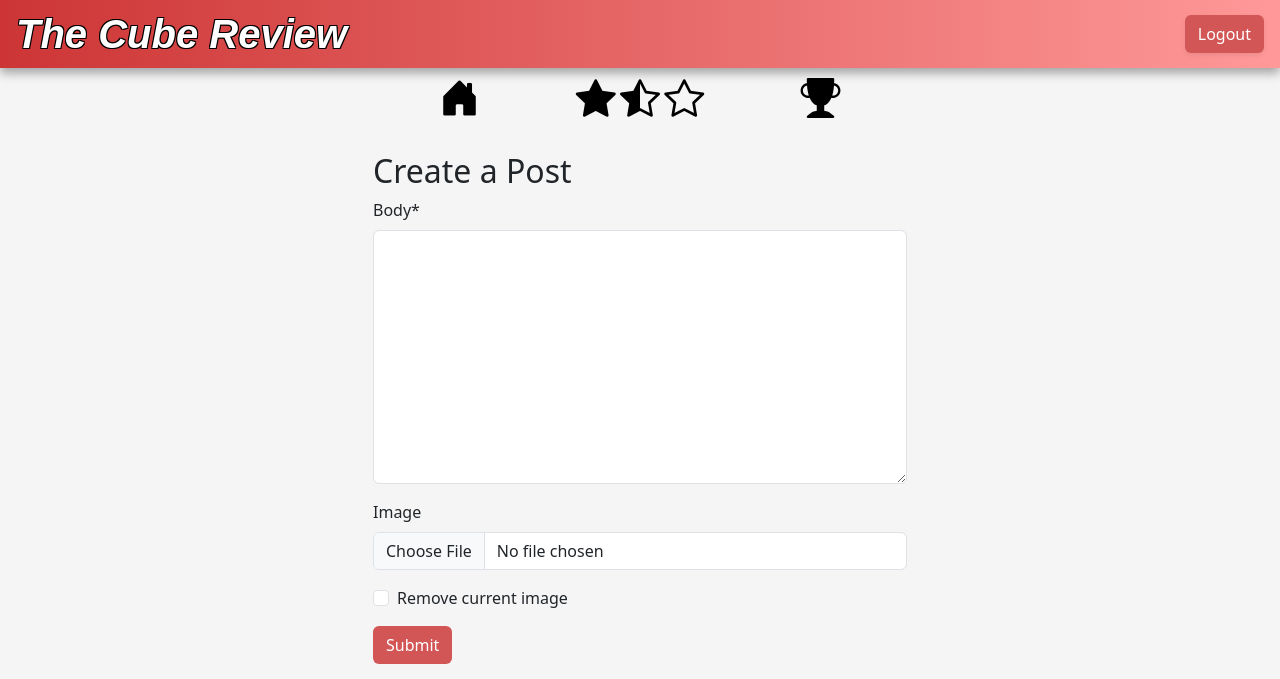
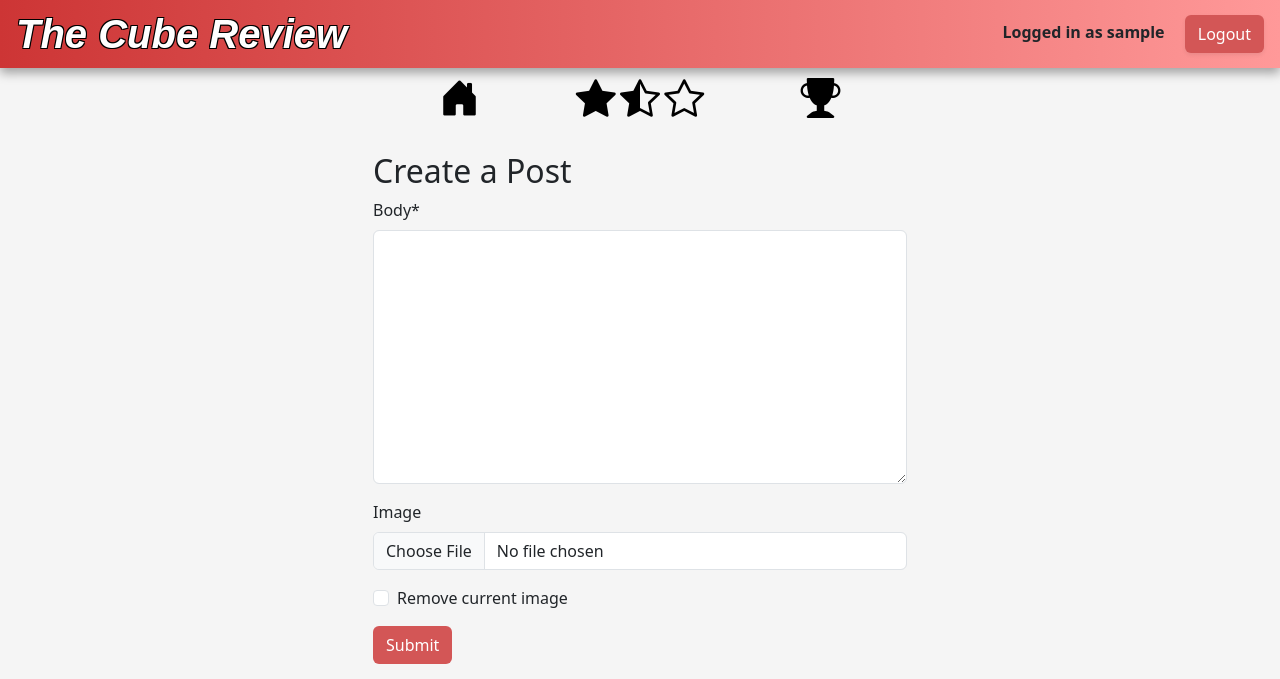
Before and after one commit to arun-dhanjal/the_cube_review, a Django app: page /create/ in a window 1280 px wide. Shown: the top 679 px of the page. Run offline with Django 4.2, Linux system fonts and the light colour scheme; the visitor is signed in with stand-in values (Sample User, id 1); some libraries are stand-ins or nearby versions.

Commit message:
Add text next to Logout button to show who you are logged in as

```diff
--- a/templates/base.html
+++ b/templates/base.html
@@ -19,6 +19,7 @@
         <a class="navbar-brand" href="{% url 'feed' %}"><i>The Cube Review</i></a>
         <div class="ms-auto">
             {% if user.is_authenticated %}
+                <span class="me-3"><strong>Logged in as {{ user }}</strong></span>
                 <a class="btn shadow-sm" href="{% url 'account_logout' %}">Logout</a>
             {% else %}
                 <a class="btn shadow-sm" href="{% url 'account_signup' %}">Sign Up</a>
```
